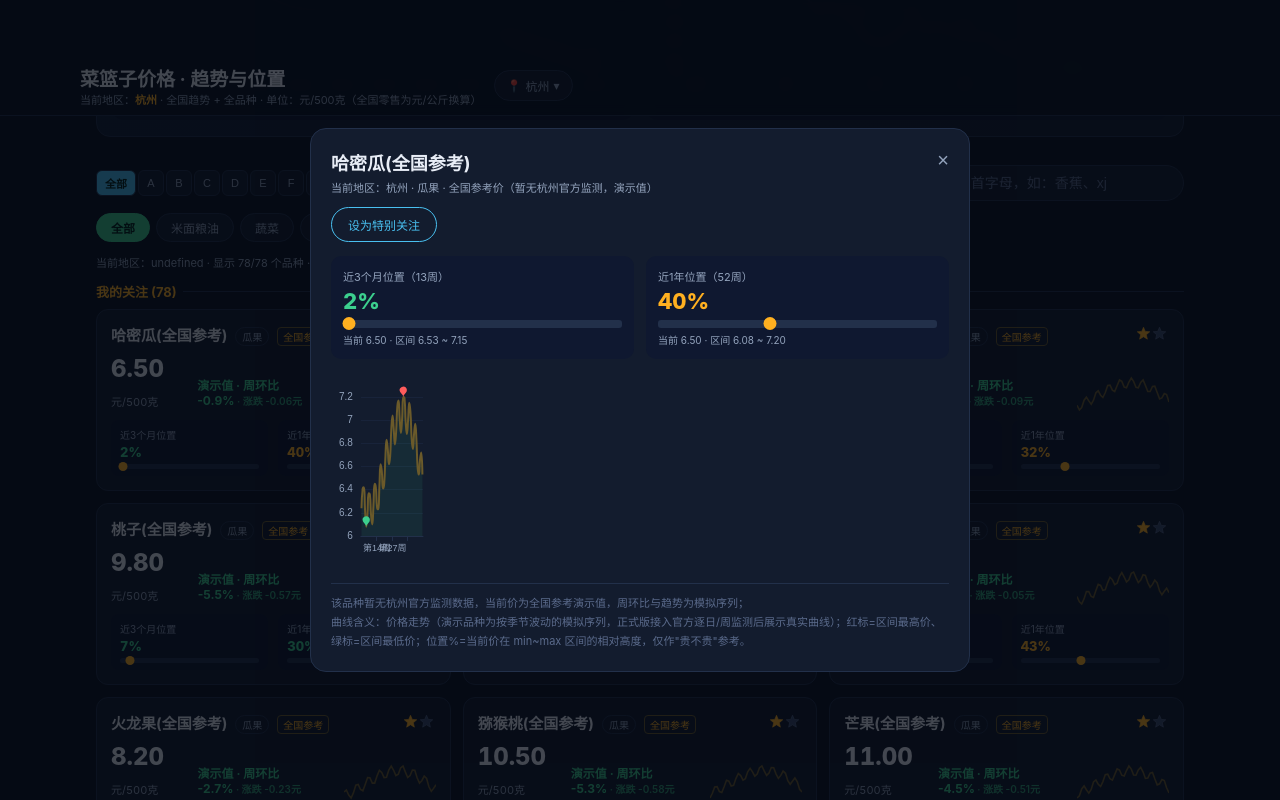
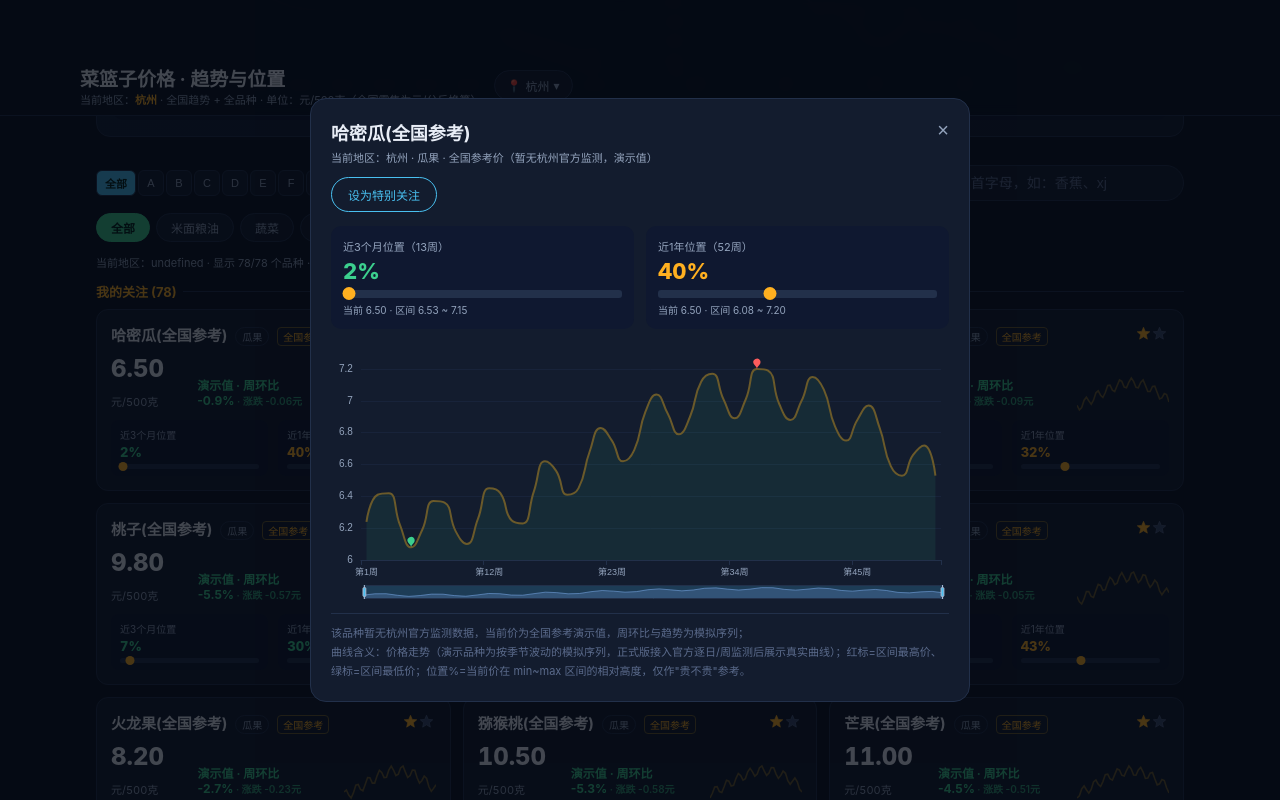
Before and after one commit to yuluohonghuang/veg-price-board, a website built with Vite: page index.html in a window 1280 px wide. Both pictures are taken after a click on the element 273 px from the left and 1120 px from the top of the page. Shown: the part 720-1520 px from the top of the page. Built offline with nearby package versions, Linux system fonts and the light colour scheme; what @heybox/hb-sdk would draw is missing.

Commit message:
ui: detail modal expand trend chart + swipe-to-inspect tooltip (cross pointer + dataZoom)

```diff
--- a/index.html
+++ b/index.html
@@ -110,7 +110,7 @@
   .two .v{font-size:22px;font-weight:800;margin:4px 0 6px;font-variant-numeric:tabular-nums}
   .track.big{height:8px}
   .track.big i{width:13px;height:13px;top:-3px}
-  .chart{width:100%;height:200px}
+  .chart{width:100%;height:260px}
   .note{font-size:11px;color:#5B6B8C;line-height:1.7;margin-top:10px;border-top:1px solid var(--line);padding-top:10px}
   .specbtn{margin-top:12px;padding:8px 16px;border-radius:18px;border:1px solid var(--blue);background:transparent;color:var(--blue);font-size:12px;cursor:pointer}
   .specbtn.on{background:var(--blue);color:#04211A;font-weight:700}
--- a/src/main.js
+++ b/src/main.js
@@ -392,12 +392,19 @@ function openDetail(id){
       <div style="font-size:10px;color:var(--sub);margin-top:4px">当前 ${p.v.toFixed(2)} · 区间 ${Math.min.apply(null,d.s1).toFixed(2)} ~ ${Math.max.apply(null,d.s1).toFixed(2)}</div>`:'<div style="font-size:10px;color:var(--sub);margin-top:4px">暂无趋势数据</div>'}</div>`;
   const ch=document.getElementById('mChart');
   ch.innerHTML='';
+  let chartInst=null;
   if(d.s1){
     try{ const c=echarts.init(ch);
-    c.setOption({animation:false,grid:{left:8,right:8,top:24,bottom:20,containLabel:true},
-      tooltip:{trigger:'axis',formatter:p=>'<b>'+p[0].name+'</b> · '+p[0].value.toFixed(2)+' 元/500克'},
-      xAxis:{type:'category',data:d.s1.map((x,i)=>'第'+(i+1)+'周'),axisLabel:{color:'#93A3BC',fontSize:9,interval:12},axisLine:{lineStyle:{color:'#22304A'}}},
+    chartInst=c;
+    const N=d.s1.length;
+    c.setOption({animation:false,grid:{left:8,right:8,top:26,bottom:26,containLabel:true},
+      tooltip:{trigger:'axis',axisPointer:{type:'cross',label:{backgroundColor:'#22304A',color:'#E8F0FE',fontSize:10}},
+        formatter:ps=>'<b>'+ps[0].name+'</b> · '+ps[0].value.toFixed(2)+' 元/500克'},
+      xAxis:{type:'category',data:d.s1.map((x,i)=>'第'+(i+1)+'周'),axisLabel:{color:'#93A3BC',fontSize:9,interval:N>30?10:6},axisLine:{lineStyle:{color:'#22304A'}}},
       yAxis:{type:'value',scale:true,axisLabel:{color:'#93A3BC',fontSize:10},splitLine:{lineStyle:{color:'#18233A'}}},
+      dataZoom:[{type:'inside',start:0,end:100,zoomOnMouseWheel:true,moveOnMouseMove:true,moveOnTouchMove:true},
+        {type:'slider',height:14,bottom:4,start:0,end:100,show:N>26,brushSelect:false,
+         borderColor:'#22304A',backgroundColor:'#141E33',fillerColor:'rgba(73,192,240,.18)',handleStyle:{color:'#49C0F0'},textStyle:{color:'#93A3BC',fontSize:9}}],
       series:[{type:'line',data:d.s1,smooth:true,symbol:'none',lineStyle:{width:2,color:p.t==='d'?'#6B5A2A':'#3CCF8E'},areaStyle:{color:'rgba(60,207,142,.12)'},
         markPoint:{symbol:'pin',symbolSize:12,label:{show:false},data:[{type:'max',name:'高',itemStyle:{color:'#FF5C5C'}},{type:'min',name:'低',itemStyle:{color:'#3CCF8E'}}]}}]});
     }catch(e){}
@@ -409,6 +416,7 @@ function openDetail(id){
     (p.t==='d'?'该品种暂无杭州官方监测数据，当前价为全国参考演示值，周环比与趋势为模拟序列；':'')+
     '<br>曲线含义：价格走势（演示品种为按季节波动的模拟序列，正式版接入官方逐日/周监测后展示真实曲线）；红标=区间最高价、绿标=区间最低价；位置%=当前价在 min~max 区间的相对高度，仅作"贵不贵"参考。';
   $('#mask').hidden=false;
+  if(chartInst){ setTimeout(()=>{ try{ chartInst.resize(); }catch(e){} },60); }
 }
 
 /* ---- 展示地区 UI ---- */
```
